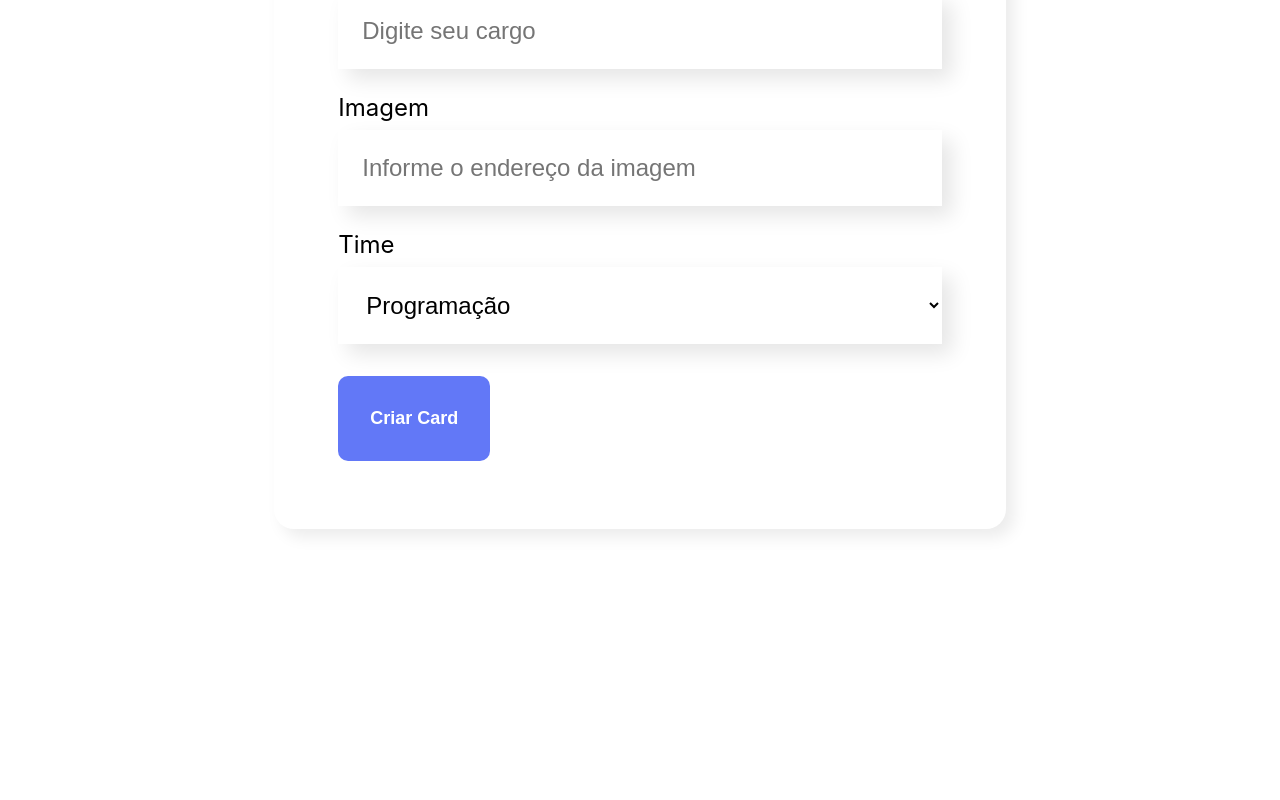
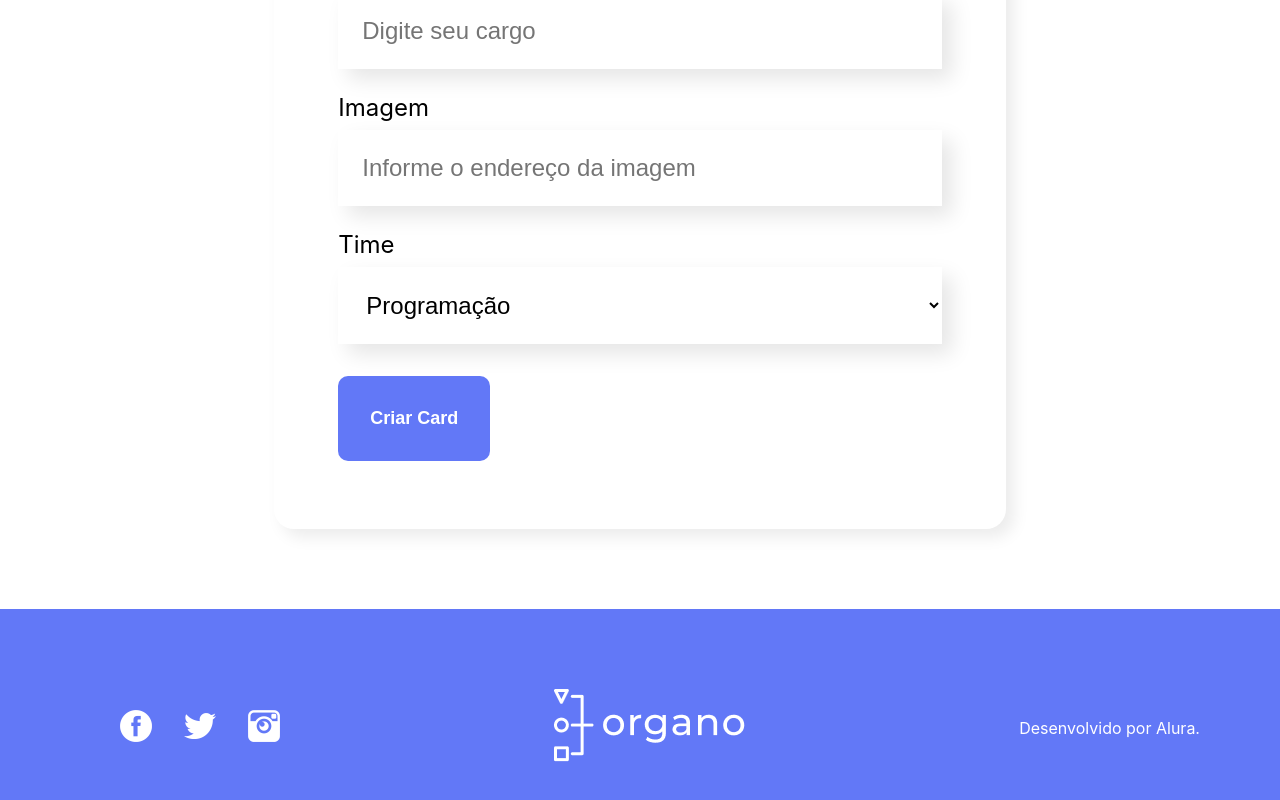
Before and after one commit to VictoriaCardos/Organo, a React (Vite) app: page / in a window 1280 px wide. Shown: the part 868-1668 px from the top of the page. Before the commit the page ends 1477 px from the top, so only its background shows below. Built offline with nearby package versions, Linux system fonts and the light colour scheme.

Commit message:
feat: added Rodape component

```diff
--- a/src/App.jsx
+++ b/src/App.jsx
@@ -2,6 +2,7 @@ import { useState } from "react";
 import Banner from "./componentes/Banner/index";
 import Formulario from "./componentes/Formulario";
 import Time from "./componentes/Time";
+import Rodape from "./componentes/Rodape";
 
 function App() {
   const times = [
@@ -43,6 +44,7 @@ function App() {
           )}
         />
       ))}
+      <Rodape />
     </div>
   );
 }
```
